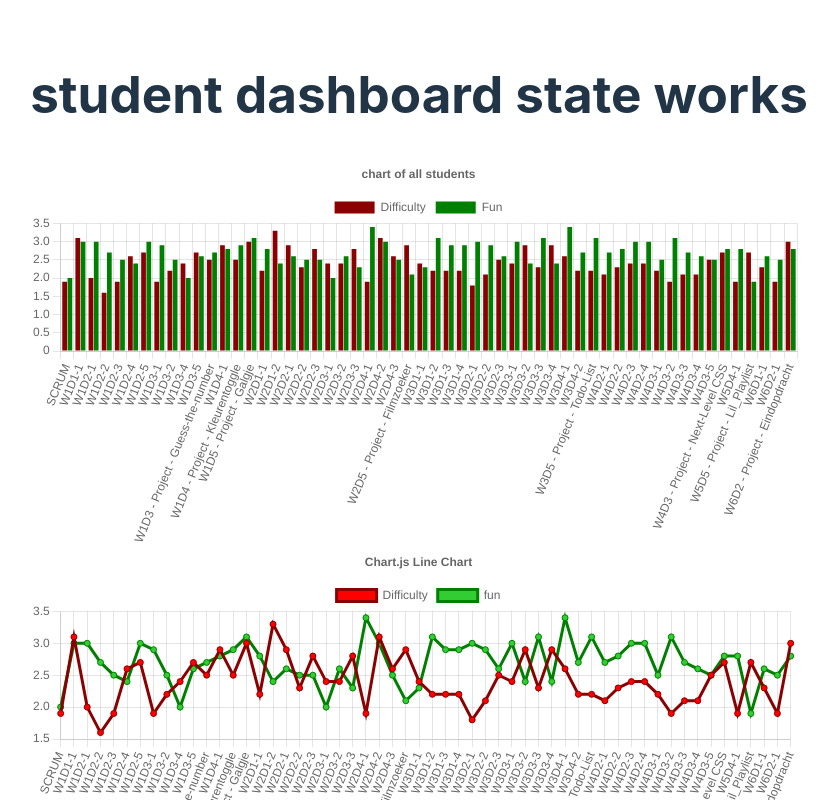
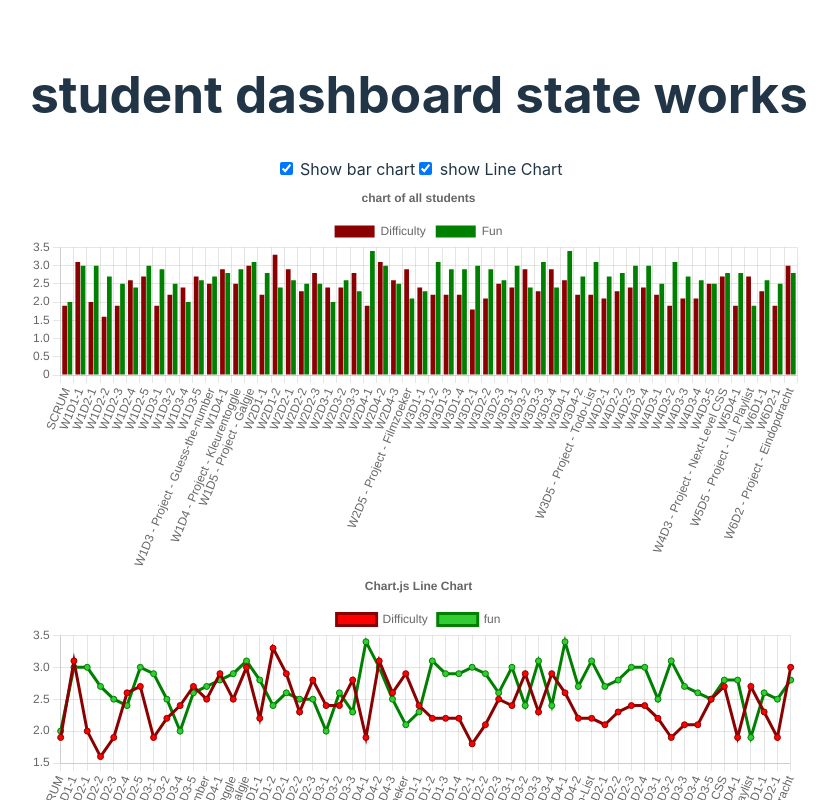
Before and after one commit to Sander-317/sander_van_meerveld-StudentDashBoard, a React (Vite) app: page / in a window 1280 px wide. Shown: the top 800 px of the page, without its empty margins (221-1058 px from the left). Built offline with nearby package versions, Linux system fonts and the light colour scheme.

Commit message:
added check boxes to show or hide charts

```diff
--- a/src/App.jsx
+++ b/src/App.jsx
@@ -7,6 +7,7 @@ function App({ state, addArrayToCustomArray, toggleState }) {
   return (
     <div className="App">
       <h1>student dashboard {state.test}</h1>
+
       <Routes>
         <Route
           path="/"
--- a/src/Container.jsx
+++ b/src/Container.jsx
@@ -8,6 +8,8 @@ export default class Container extends Component {
     this.state = {
       data: data,
       home: true,
+      barChart: true,
+      lineChart: true,
       test: "state works",
 
       studentList: [],
@@ -23,15 +25,21 @@ export default class Container extends Component {
     // this.studentListMaker = this.studentListMaker.bind(this);
   }
 
-  toggleState(e) {
+  toggleState = (e) => {
     switch (e) {
       case "home":
         this.setState({ home: !this.state.home });
         break;
+      case "bar":
+        this.setState({ barChart: !this.state.barChart });
+        break;
+      case "line":
+        this.setState({ lineChart: !this.state.lineChart });
+        break;
       default:
         console.log(e);
     }
-  }
+  };
 
   studentListMaker() {
     const studentArray = this.state.data.map((student) => student.name);
--- /dev/null
+++ b/src/components/CheckBoxes.jsx
@@ -0,0 +1,26 @@
+import React, { useState } from "react";
+
+export default function CheckBoxes({ state, toggleState }) {
+  const handleChange = (e) => {
+    toggleState(e.target.value);
+  };
+
+  return (
+    <div>
+      <input
+        checked={state.barChart}
+        type="checkbox"
+        value="bar"
+        onChange={handleChange}
+      ></input>
+      <label> Show bar chart</label>
+      <input
+        checked={state.lineChart}
+        type="checkbox"
+        value={"line"}
+        onChange={handleChange}
+      ></input>
+      <label> show Line Chart</label>
+    </div>
+  );
+}
--- a/src/components/StudentLinkList.jsx
+++ b/src/components/StudentLinkList.jsx
@@ -8,7 +8,7 @@ export default function StudentLinkList({
 }) {
   const nameList = state.studentList;
   const navigate = useNavigate();
-
+  //   console.log("togglestate", toggleState);
   //   console.log(nameList);
   function onLinkPress(e) {
     e.preventDefault();
--- a/src/components/StudentList.jsx
+++ b/src/components/StudentList.jsx
@@ -3,11 +3,7 @@ import React from "react";
 export default function StudentList({ state, addArrayToCustomArray }) {
   const nameList = state.studentList;
   return nameList.map((student, index) => (
-    <li
-      className={"name-list-name"}
-      key={index}
-      onClick={() => console.log(student.name)}
-    >
+    <li className={"name-list-name"} key={index}>
       <input
         type="checkbox"
         onChange={() => addArrayToCustomArray(student.id)}
--- a/src/components/pages/Home.jsx
+++ b/src/components/pages/Home.jsx
@@ -1,13 +1,16 @@
 import React from "react";
 import BarChart from "../BarChart";
+import CheckBoxes from "../CheckBoxes";
 import LineChart from "../LineChart";
 import StudentLinkList from "../StudentLinkList";
 
 export default function Home({ state, addArrayToCustomArray, toggleState }) {
   return (
     <div>
-      <BarChart state={state} />
-      <LineChart state={state} />
+      <CheckBoxes state={state} toggleState={toggleState} />
+      {state.barChart ? <BarChart state={state} /> : ""}
+      {state.lineChart ? <LineChart state={state} /> : ""}
+
       <ul className="name-list">
         <h2>student list:</h2>
         <StudentLinkList
```
